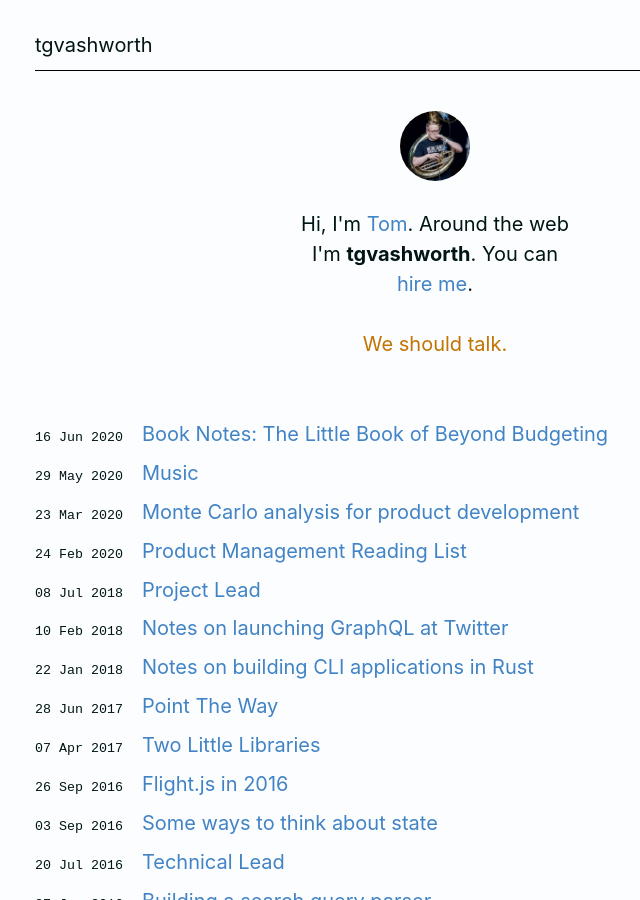
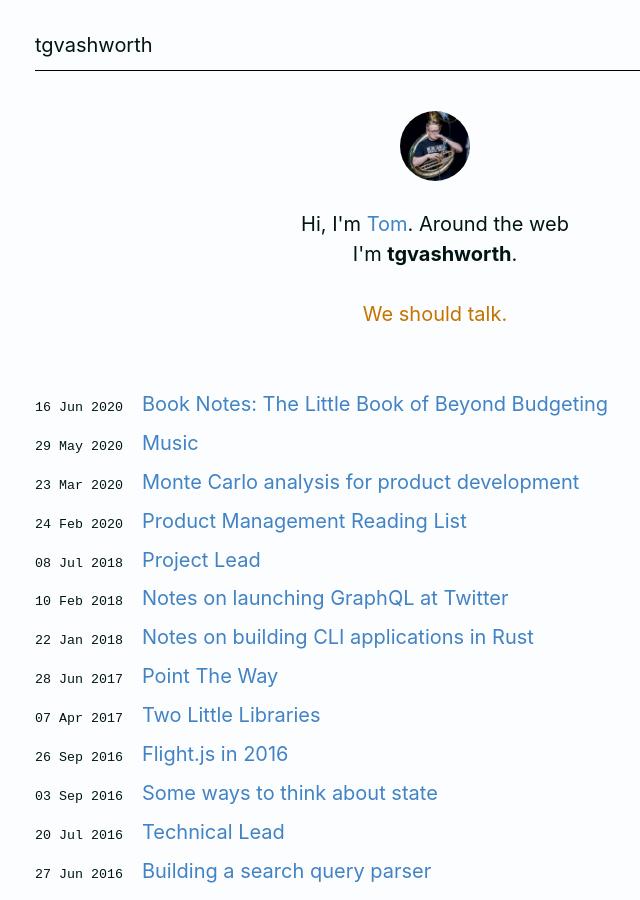
Before and after one commit to tgvashworth/tgvashworth.github.io, a Jekyll site: the page built from index.html, in a window 1280 px wide and 900 px high. Shown: the whole window, without its empty margins (205-845 px from the left). Built offline with Jekyll 4.4.1, drawn with Linux system fonts in a browser that asks for light colours; comment, search, counter and statistics services are not loaded; some of the changed text lies outside the part shown.

Commit message:
you can not hire me

```diff
--- a/_layouts/default.html
+++ b/_layouts/default.html
@@ -66,12 +66,12 @@
           </p>
         </div>
       </div>
-      <div class="hire-me">
-        You can
-        <a class="alt" href="/hire-me.html">hire me</a>, by the way.
-      </div>
     </footer>
   </div>
 
-  <script src="//instant.page/5.0.1" type="module" integrity="sha384-0DvoZ9kNcB36fWcQApIMIGQoTzoBDYTQ85e8nmsfFOGz4RHAdUhADqJt4k3K2uLS"></script>
+  <script
+    src="//instant.page/5.0.1"
+    type="module"
+    integrity="sha384-0DvoZ9kNcB36fWcQApIMIGQoTzoBDYTQ85e8nmsfFOGz4RHAdUhADqJt4k3K2uLS"
+  ></script>
 </html>
--- a/index.html
+++ b/index.html
@@ -8,8 +8,7 @@ title: "Tom Ashworth"
     <img class="me" src="/images/sousa.jpg" width="70" height="70" />
     <p>
       Hi, I'm <a href="//twitter.com/tgvashworth">Tom</a>. Around the web I'm
-      <strong>tgvashworth</strong>. You can <a href="/hire-me.html">hire me</a>.
-      <br /><br /><a
+      <strong>tgvashworth</strong>. <br /><br /><a
         class="alt"
         href="mailto:tgvashworth@gmail.com?subject=Hello"
         >We should talk.</a
```
